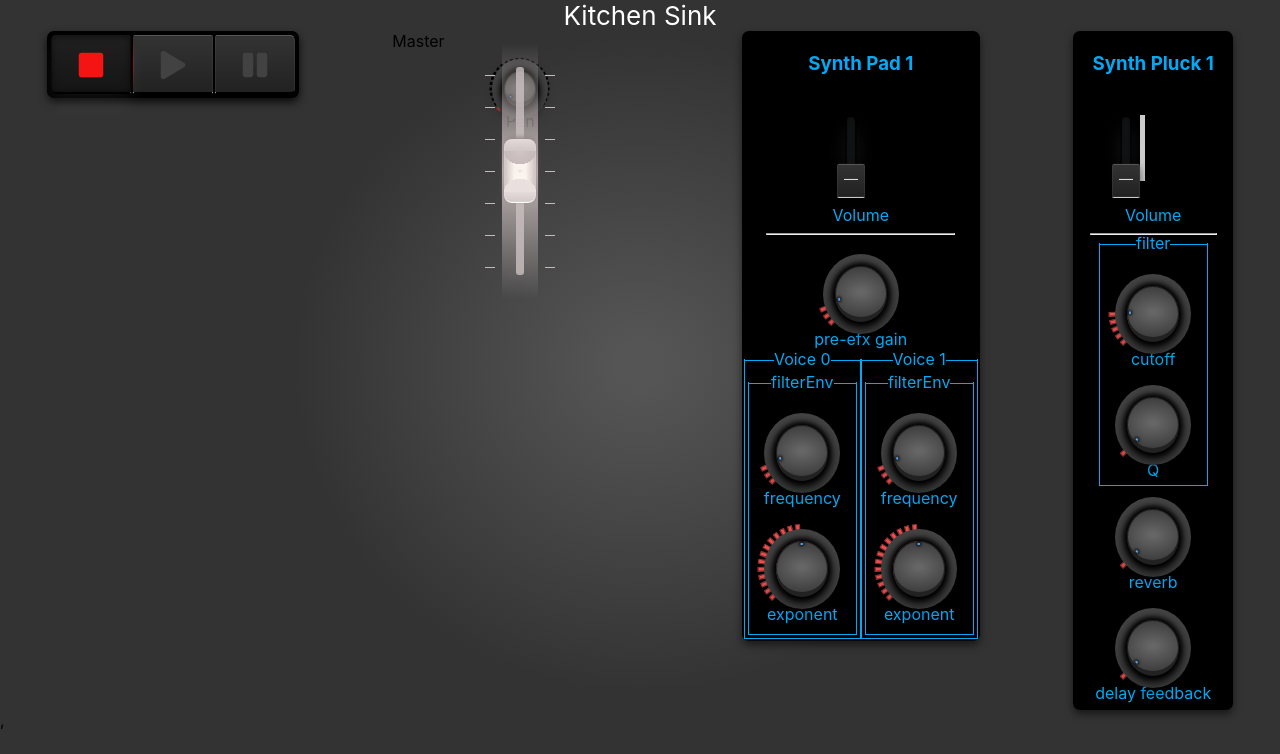
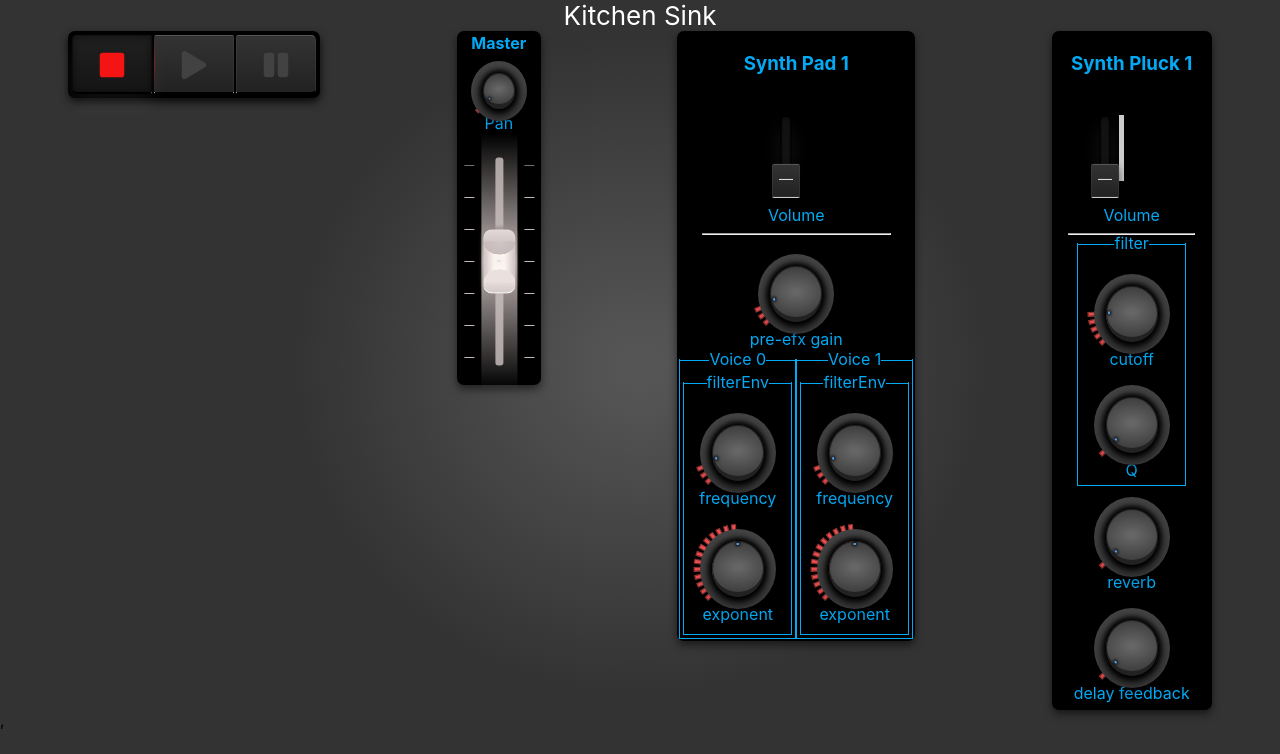
Before and after one commit to Pizza-Ratz/react-synth, a React (Create React App) app: page / in a window 1280 px wide. Shown: the top 754 px of the page. Built offline with nearby package versions, Linux system fonts and the light colour scheme.

Commit message:
channel strip complete

```diff
--- a/src/components/ChannelStrip.js
+++ b/src/components/ChannelStrip.js
@@ -4,6 +4,7 @@ import { Channel } from "tone";
 // import Fader from "./Fader";
 import Dial from "./Dial";
 import Slider from "./Slider";
+import "../styles/controls/ChannelStrip.scss";
 
 const VOL_SCALING_FACTOR = 10000;
 const valToDecibels = (val) => (Math.abs(val % 100) - 100) * VOL_SCALING_FACTOR;
--- a/src/styles/controls/ChannelStrip.scss
+++ b/src/styles/controls/ChannelStrip.scss
@@ -16,7 +16,9 @@
     font-weight: bolder;
   }
 
-  .fader {
+  .slider-container {
     height: 15em;
+    width: 5em;
+    transform: rotate(90deg) translateY(5.6em) translateX(-5.6em);
   }
 }
--- a/src/styles/controls/Slider.scss
+++ b/src/styles/controls/Slider.scss
@@ -86,7 +86,6 @@ input[type="range"] {
   padding: 0;
   width: $track-w;
   height: $input-h;
-  transform: rotate(90deg);
   background: repeating-linear-gradient(
         90deg,
         $ruler-line-c,
```
